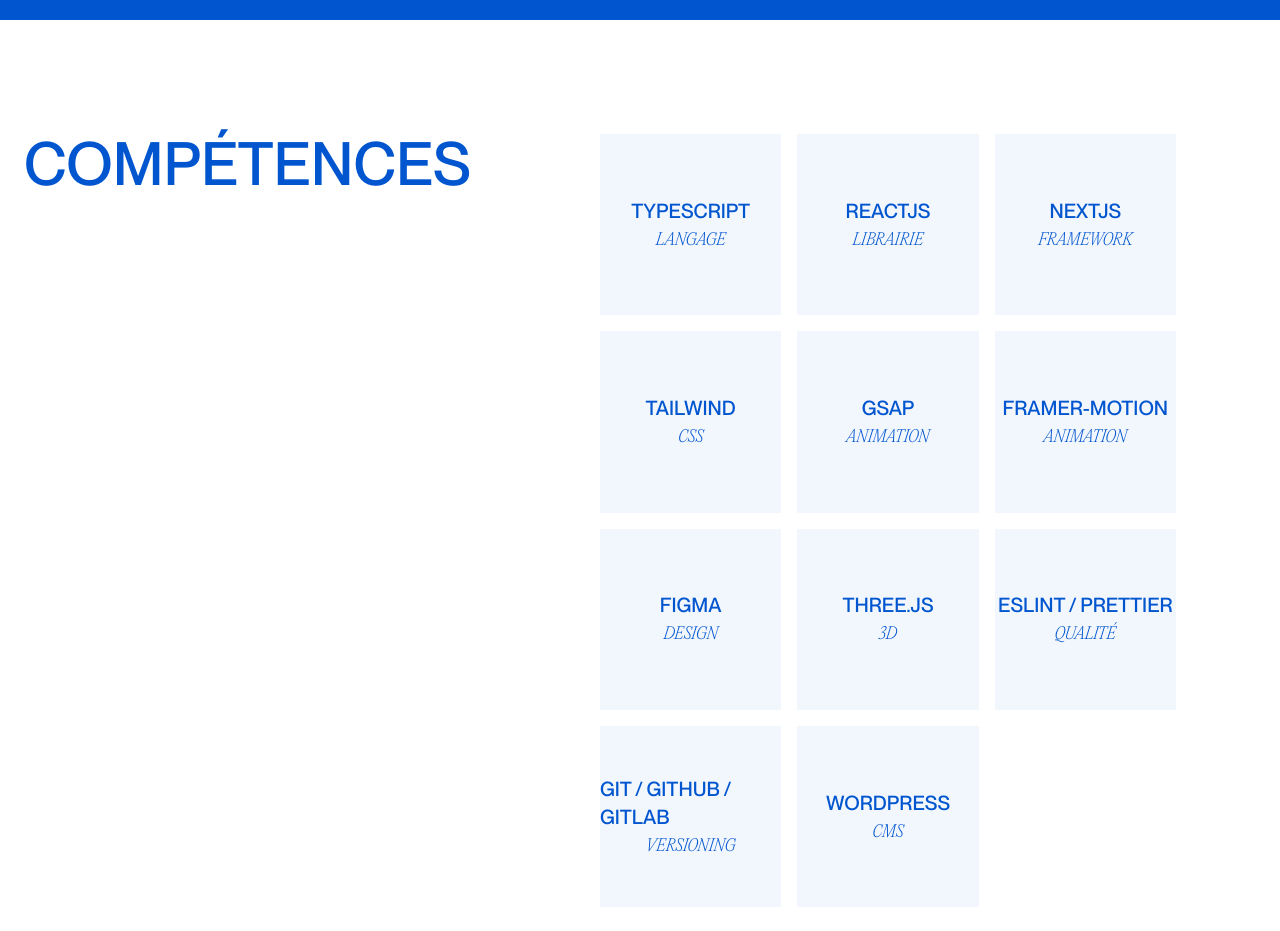
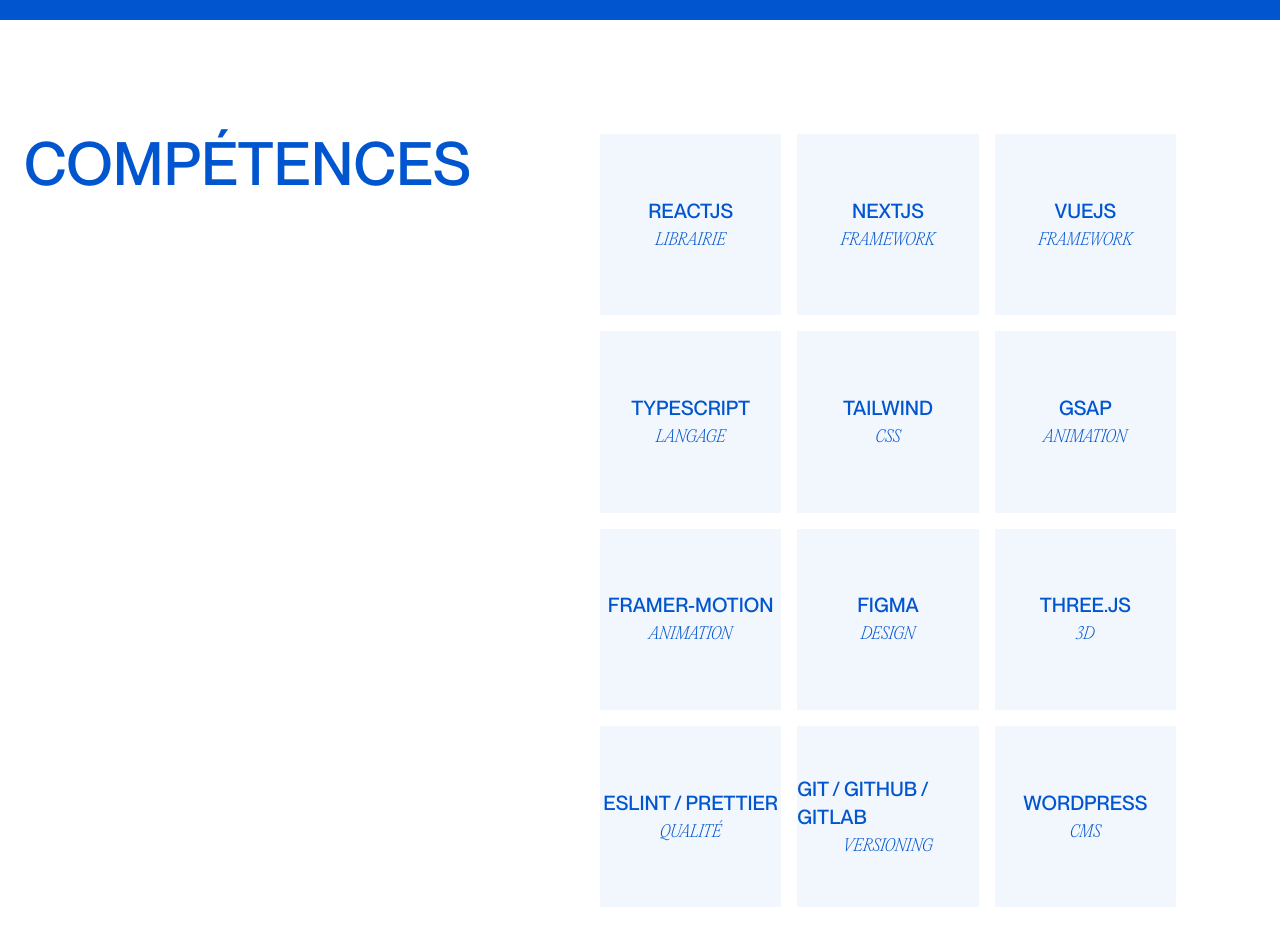
Before and after one commit to simontessard/2025-portfolio, a Next.js app: page /about in a window 1280 px wide. Shown: the part 1580-2511 px from the top of the page. Built offline with nearby package versions, Linux system fonts and the light colour scheme.

Commit message:
Ajout nouvelle compétence

```diff
--- a/src/components/about/Tools.tsx
+++ b/src/components/about/Tools.tsx
@@ -1,8 +1,9 @@
 export default function Tools() {
     const skills = [
-        { title: "Typescript", desc: "Langage" },
         { title: "ReactJS", desc: "Librairie" },
         { title: "NextJS", desc: "Framework" },
+        { title: "VueJS", desc: "Framework" },
+        { title: "Typescript", desc: "Langage" },
         { title: "Tailwind", desc: "CSS" },
         { title: "GSAP", desc: "Animation" },
         { title: "Framer-Motion", desc: "Animation" },
```
